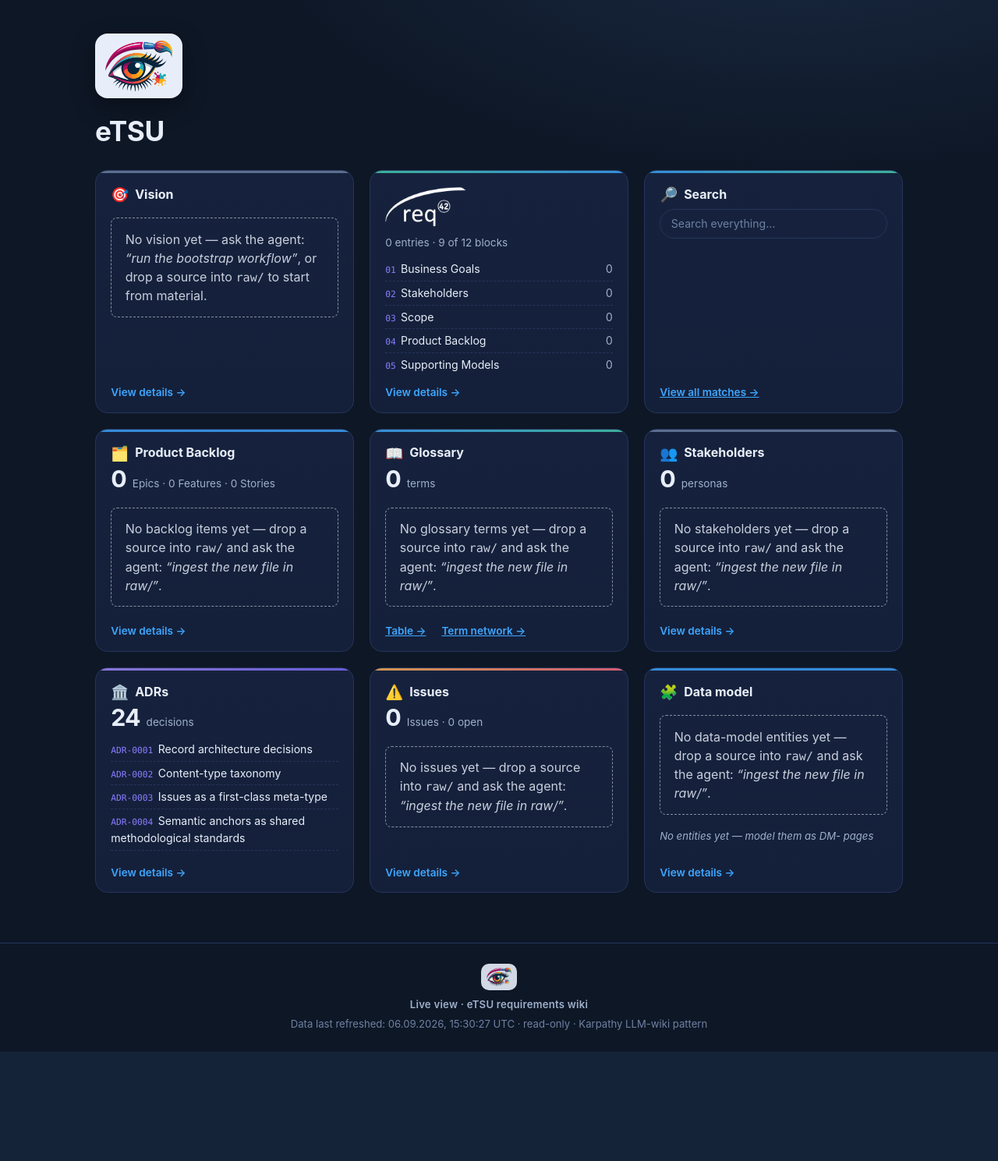
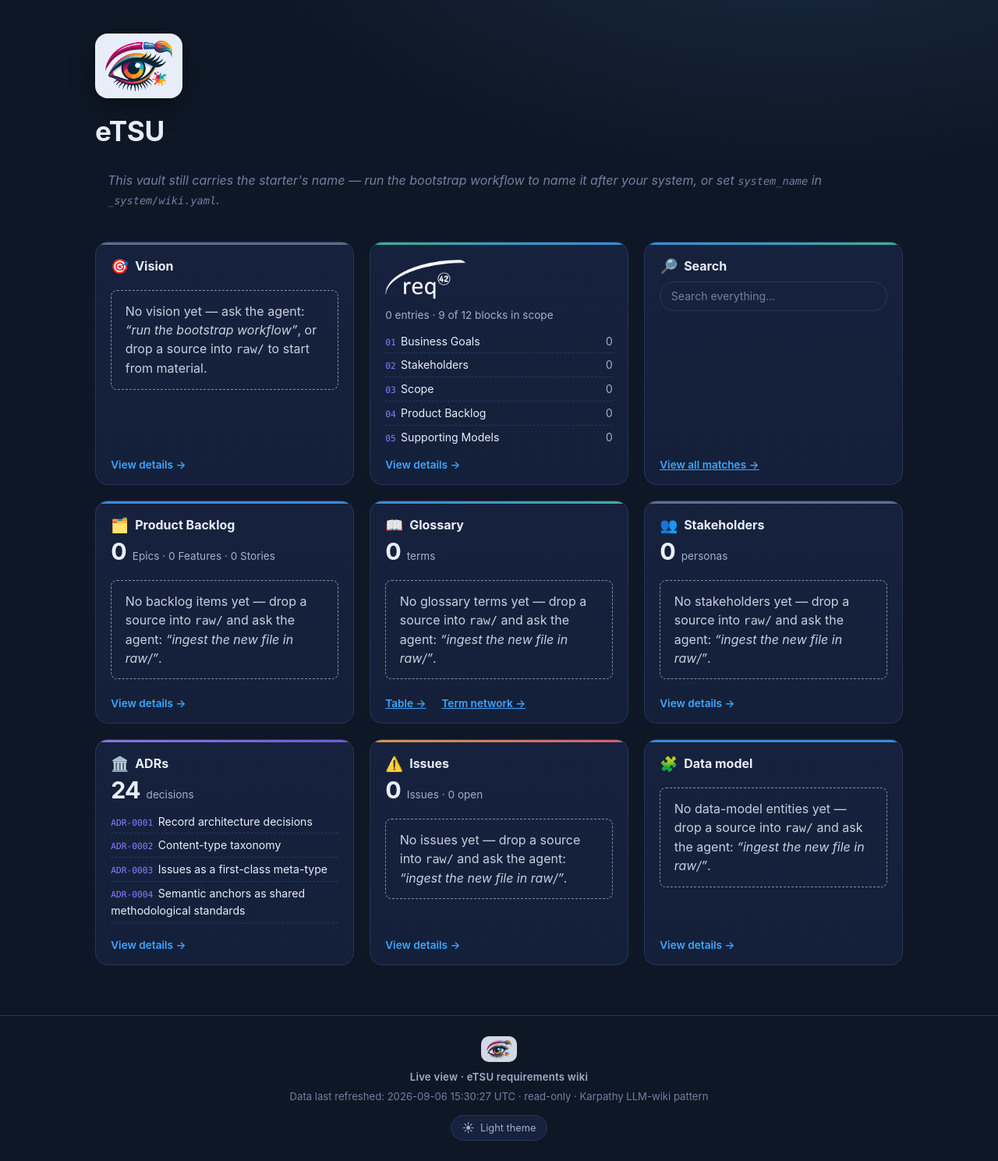
Before and after one commit to arc42/eTSU, a Flask app: page / in a window 1280 px wide. Shown: the whole page at 78% size. Before the commit the page ends 1349 px from the top, so only its background shows below. Run offline with Flask 3, Linux system fonts and the light colour scheme; data that the repository does not hold is empty; some libraries are stand-ins or nearby versions.

Commit message:
fix(dashboard): rendering and copy defects on the projector (S5, S6, S11, S13, S14, S16, S18, S19, S20)
* S5 — five ADRs (0017, 0019-0022) carried `Date:` + `## Status` + the value on
  the next line instead of the house `- **Status:** … / - **Date:** …`, so
  /adrs showed them as `unknown` / `—` and the status filter gained a spurious
  category. Normalised; all 24 ADRs now read `accepted` with a real date.

* S19 — ADR headings are read as raw text, so six titles reached /adrs and the
  home tile with markdown visible: `Content type **Goal** …`, `Slim provenance
  records in \`raw/sources/\``. `load_adrs()` now strips inline markdown from
  the title; the rendered ADR body is unchanged.

* S6 — the empty Data-model tile stacked two contradictory empty states ("No
  data-model entities yet — drop a source into raw/…" immediately followed by
  "No entities yet — model them as DM- pages"). The tile now carries an
  explicit entity count and shows the shared empty state alone.

* S11 — the footer read "06.09.2026", which an international audience reads as
  9 June. Now `%Y-%m-%d`, and the TZ default is UTC rather than Europe/Berlin
  in both app.py and compose.yaml.

* S16 — "9 of 12 blocks" sat next to "0 entries" on the empty home page, where
  it read as nine blocks already filled. Now "9 of 12 blocks in scope".

* S18 — the /stakeholders page heading, title and breadcrumb were singular
  "Stakeholder" (German plural is identical) while the tile, nav and
  _system/index.md say "Stakeholders".

* S20 — shipping `system_name: "eTSU"` made `system_name_set` True on a fresh
  clone, so the home page lost the hint that pointed at bootstrap step 1 —
  which is precisely "replace the shipped name". `wiki_config()` now also
  reports `system_name_is_shipped`, and the hero shows a third state asking
  the group to name the vault after their own system.

* S13 — `localeCompare(…, 'de')` on English content in glossary.html,
  search.html and data_model.html; now 'en'.

* S14 — the last German code comment ("Bewusst weggelassen").

New tests/test_adr_metadata.py reads the real `_system/adr/` and asserts every
ADR parses to a known status, a real date and a title free of raw markdown;
mutation-checked against both defects. test_wiki_config.py covers the new
three-state naming flag.

Co-Authored-By: Claude Opus 5 <noreply@anthropic.com>
Claude-Session: https://claude.ai/code/session_013K4BFcVdpe7pfftrR31UxH

```diff
--- a/_system/adr/0019-data-model-product-and-sum-types.md
+++ b/_system/adr/0019-data-model-product-and-sum-types.md
@@ -1,10 +1,7 @@
 # ADR-0019: Data-Model stereotypes — product types and sum types
 
-Date: 2026-05-28
-
-## Status
-
-Accepted
+- **Status:** accepted
+- **Date:** 2026-05-28
 
 ## Context
 
--- a/_system/apps/dashboard/app.py
+++ b/_system/apps/dashboard/app.py
@@ -29,7 +29,7 @@ mimetypes.add_type("image/webp", ".webp")
 app = Flask(__name__)
 
 # Timezone for the "last refreshed" footer; honours the container's TZ env.
-DISPLAY_TZ = os.environ.get("TZ", "Europe/Berlin")
+DISPLAY_TZ = os.environ.get("TZ", "UTC")
 
 
 @app.context_processor
@@ -40,7 +40,8 @@ def inject_refresh_time():
         tz = ZoneInfo(DISPLAY_TZ)
     except (ZoneInfoNotFoundError, ValueError):
         tz = None
-    return {"refreshed_at": datetime.now(tz).strftime("%d.%m.%Y, %H:%M:%S %Z").strip()}
+    # ISO-ish and locale-free: "06.09.2026" reads as 9 June to half the room.
+    return {"refreshed_at": datetime.now(tz).strftime("%Y-%m-%d %H:%M:%S %Z").strip()}
 
 # Root of the wiki layer. In Docker this is a read-only bind mount at /wiki;
 # for local runs it falls back to the repo's wiki/ folder (4 levels up from
@@ -63,15 +64,22 @@ CONFIG_PATH = Path(_env_cfg) if _env_cfg else Path(__file__).resolve().parents[2
 
 DEFAULT_SYSTEM_NAME = "Requirements Wiki"
 
+# The name `_system/wiki.yaml` ships with. bootstrap.md step 1 tells the group
+# to REPLACE it with their own system's name, so while it is still in place the
+# vault is named but not yet bootstrapped — the home page says so.
+SHIPPED_SYSTEM_NAME = "eTSU"
+
 
 def wiki_config() -> dict:
     """Project identity from `_system/wiki.yaml`.
 
     Returns `system_name` (never empty — falls back to DEFAULT_SYSTEM_NAME),
-    `system_name_set` (False while the vault is still unnamed, so views can
-    show a "name your system" hint) and `tagline`. A missing, empty or
-    malformed file yields the defaults rather than an error: an unnamed vault
-    is the normal state on day one.
+    `system_name_set` (False while the vault is still unnamed),
+    `system_name_is_shipped` (True while it still reads `eTSU`, the starter's
+    own name — bootstrap.md step 1 is to replace it) and `tagline`. The two
+    flags let the home page prompt for the right next step in all three
+    states. A missing, empty or malformed file yields the defaults rather than
+    an error: an unnamed vault is the normal state on day one.
     """
     try:
         data = yaml.safe_load(CONFIG_PATH.read_text(encoding="utf-8")) or {}
@@ -83,6 +91,7 @@ def wiki_config() -> dict:
     return {
         "system_name": name or DEFAULT_SYSTEM_NAME,
         "system_name_set": bool(name),
+        "system_name_is_shipped": name == SHIPPED_SYSTEM_NAME,
         "tagline": str(data.get("tagline") or "").strip(),
     }
 
@@ -326,6 +335,17 @@ ADR_STATUS_RE = re.compile(r"\*\*Status:\*\*\s*(.+?)\s*$", re.MULTILINE)
 ADR_DATE_RE = re.compile(r"\*\*Date:\*\*\s*(.+?)\s*$", re.MULTILINE)
 
 
+_INLINE_MD_RE = re.compile(r"\*\*(?P<b>[^*]+)\*\*|`(?P<c>[^`]+)`|\*(?P<i>[^*]+)\*")
+
+
+def _strip_inline_markdown(text: str) -> str:
+    """ADR headings are read as raw text, not rendered, so `**bold**` and
+    `` `code` `` reached the /adrs list and the home tile with their asterisks
+    and backticks on screen. Titles are plain text there."""
+    return _INLINE_MD_RE.sub(lambda m: m.group("b") or m.group("c") or m.group("i"),
+                             text).strip()
+
+
 def _normalize_adr_status(raw: str) -> str:
     """Collapse 'superseded by ADR-0007' etc. to a single filterable keyword."""
     s = raw.strip().lower()
@@ -349,7 +369,7 @@ def load_adrs() -> list[dict]:
         hm = ADR_HEADING_RE.search(text)
         if not hm or "NNNN" in hm.group(1):
             continue
-        adr_id, title = hm.group(1), hm.group(2)
+        adr_id, title = hm.group(1), _strip_inline_markdown(hm.group(2))
         sm, dm = ADR_STATUS_RE.search(text), ADR_DATE_RE.search(text)
         status_raw = sm.group(1).strip() if sm else ""
         date = dm.group(1).strip() if dm else ""
@@ -1246,7 +1266,7 @@ def index():
             "key": "req42", "label": "req42", "href": "/req42",
             "count": req42_total, "unit": "entries", "logo": "req42-logo-white.png",
             "rows": req42_rows, "active": True,
-            "sub": f"{req42_in_scope} of 12 blocks",
+            "sub": f"{req42_in_scope} of 12 blocks in scope",
         },
         {
             "key": "search", "label": "Search", "href": "/search", "icon": "🔎",
@@ -1283,8 +1303,11 @@ def index():
             "key": "data-model", "label": "Data model", "href": "/data-model",
             "icon": "🧩", "active": True,
             "diagram": build_data_model_kind_diagram(),
-            "claim": (f"{n_entities} entities" if n_entities else
-                      "No entities yet — model them as DM- pages"),
+            # Empty -> no claim at all: index.html renders the shared empty
+            # state, and a second "No entities yet" line under it read as two
+            # contradictory messages stacked on one tile.
+            "claim": (f"{n_entities} entities" if n_entities else ""),
+            "entities": n_entities,
         },
     ]
     needs_mermaid = any(t.get("diagram") for t in tiles)
@@ -1528,7 +1551,7 @@ def build_data_model_kind_diagram() -> str | None:
 # Section/callout extractors for the /data-model catalog: each DM page is
 # rendered as bold-led sections (**Purpose.**, **Attributes.**, **Relationships.**,
 # **Invariants / rules.** …) plus 0..n `> [!note] X` callouts (Open points,
-# Bewusst weggelassen). Order from the file is preserved so the on-page detail
+# deliberately omitted). Order from the file is preserved so the on-page detail
 # reads the same as the markdown source.
 
 _DM_SECTION_RE = re.compile(
--- a/_system/apps/dashboard/compose.yaml
+++ b/_system/apps/dashboard/compose.yaml
@@ -10,7 +10,7 @@ services:
     container_name: tsu-demo-dashboard
     environment:
       # timezone for the "last refreshed" footer
-      TZ: "${TZ:-Europe/Berlin}"
+      TZ: "${TZ:-UTC}"
       WIKI_CONFIG: "/config/wiki.yaml"
     ports:
       - "8080:8000"
--- a/_system/apps/dashboard/static/style.css
+++ b/_system/apps/dashboard/static/style.css
@@ -55,7 +55,8 @@
   --line: #d2ddec;
   --ink: #14213c;
   --ink-soft: #4c5c7a;
-  --ink-dim: #74849f;
+  --ink-dim: #5c6c87;         /* darker than the dark theme's dim ink: on a near-white
+                                  ground the original failed AA for footer text */
   --accent: #1667c4;           /* darkened from the dark theme's #3ea6ff: the
                                   bright blue fails contrast on white */
   --accent-2: #0f7f66;
--- a/_system/apps/dashboard/templates/base.html
+++ b/_system/apps/dashboard/templates/base.html
@@ -5,6 +5,18 @@
   <meta name="viewport" content="width=device-width, initial-scale=1">
   <title>{% block title %}Dashboard{% endblock %} · {{ system_name }}</title>
   <link rel="icon" type="image/png" href="{{ url_for('static', filename='etsu-favicon.png') }}">
+  <script>
+  // Theme, stamped before the stylesheet paints. Inline and in <head> on
+  // purpose: an external file is a second round-trip, and the flash of dark
+  // chrome before a light page settles is exactly what this prevents.
+  // Dark is the default — the dashboard is made to be projected.
+  (function () {
+    try {
+      var t = localStorage.getItem("etsu-theme");
+      if (t === "light" || t === "dark") document.documentElement.setAttribute("data-theme", t);
+    } catch (e) {}   // private mode or blocked storage: fall through to dark
+  })();
+  </script>
   <link rel="stylesheet" href="{{ url_for('static', filename='style.css') }}">
 </head>
 <body>
@@ -19,6 +31,10 @@
     <img class="foot-mark" src="{{ url_for('static', filename='etsu-mark.png') }}" alt="">
     <div class="foot-title">Live view · {{ system_name }} requirements wiki</div>
     <div class="foot-sub">Data last refreshed: {{ refreshed_at }} · read-only · Karpathy LLM-wiki pattern</div>
+    <button type="button" class="theme-toggle" id="theme-toggle">
+      <span class="theme-toggle-icon" aria-hidden="true">&#9728;</span>
+      <span class="theme-toggle-label">Light theme</span>
+    </button>
   </footer>
   {% block scripts %}{% endblock %}
   <script>
@@ -42,6 +58,38 @@
       if (navigator.sendBeacon) { navigator.sendBeacon("/leaving"); }
     });
   })();
+
+  // Theme switch. The palette itself is pure CSS custom properties, so the
+  // swap is one attribute on <html>; the only thing that does not follow is
+  // mermaid, which bakes its colours into the SVG when it renders. _mermaid.html
+  // publishes a re-render hook for that, and is absent on pages with no diagram.
+  (function () {
+    var root = document.documentElement;
+    var btn = document.getElementById("theme-toggle");
+    if (!btn) { return; }
+    var icon = btn.querySelector(".theme-toggle-icon");
+    var label = btn.querySelector(".theme-toggle-label");
+
+    function current() { return root.getAttribute("data-theme") === "light" ? "light" : "dark"; }
+
+    // The button always advertises where a click goes, not where you are.
+    function paint() {
+      var next = current() === "light" ? "dark" : "light";
+      icon.innerHTML = next === "light" ? "&#9728;" : "&#9790;";   // sun / moon
+      label.textContent = next === "light" ? "Light theme" : "Dark theme";
+      btn.setAttribute("title", "Switch to the " + next + " theme");
+    }
+
+    btn.addEventListener("click", function () {
+      var next = current() === "light" ? "dark" : "light";
+      root.setAttribute("data-theme", next);
+      try { localStorage.setItem("etsu-theme", next); } catch (e) {}
+      paint();
+      if (window.ETSU_RERENDER_MERMAID) { window.ETSU_RERENDER_MERMAID(next); }
+    });
+
+    paint();
+  })();
   </script>
 </body>
 </html>
--- a/_system/apps/dashboard/templates/data_model.html
+++ b/_system/apps/dashboard/templates/data_model.html
@@ -117,7 +117,7 @@
       rows.sort((a, b) => {
         const av = key(a.children[idx]); const bv = key(b.children[idx]);
         if (numeric) return asc ? (Number(av) - Number(bv)) : (Number(bv) - Number(av));
-        return asc ? av.localeCompare(bv, 'de') : bv.localeCompare(av, 'de');
+        return asc ? av.localeCompare(bv, 'en') : bv.localeCompare(av, 'en');
       });
       ths.forEach(h => h.classList.remove('sort-asc', 'sort-desc'));
       th.classList.add(asc ? 'sort-asc' : 'sort-desc');
--- a/_system/apps/dashboard/templates/index.html
+++ b/_system/apps/dashboard/templates/index.html
@@ -9,6 +9,11 @@
   {% if not system_name_set %}
   <p class="lead empty-hint">This vault has no name yet — run the bootstrap
     workflow, or set <code>system_name</code> in <code>_system/wiki.yaml</code>.</p>
+  {% elif system_name_is_shipped %}
+  {# still the starter's own name: bootstrap step 1 has not been done yet #}
+  <p class="lead empty-hint">This vault still carries the starter's name — run
+    the bootstrap workflow to name it after <em>your</em> system, or set
+    <code>system_name</code> in <code>_system/wiki.yaml</code>.</p>
   {% endif %}
 </header>
 
@@ -48,7 +53,7 @@
     <figure class="tile-mini-diagram">
       <pre class="mermaid">{{ t.diagram }}</pre>
     </figure>
-    {% elif t.claim and t.claim.startswith('No entities') %}
+    {% elif not t.entities %}
     {{ empty_state("data-model entities") }}
     {% endif %}
     {% if t.claim %}<p class="tile-dm-claim">{{ t.claim }}</p>{% endif %}
--- a/_system/apps/dashboard/templates/search.html
+++ b/_system/apps/dashboard/templates/search.html
@@ -98,7 +98,7 @@
       });
       // rank by relevance, then by body frequency, then alphabetically
       scored.sort((a, b) => b[0] - a[0] || b[1] - a[1]
-        || a[2].dataset.title.localeCompare(b[2].dataset.title, 'de'));
+        || a[2].dataset.title.localeCompare(b[2].dataset.title, 'en'));
       scored.forEach(([r, , el]) => { el.hidden = false; setScore(el, r); list.appendChild(el); shown++; });
     } else if (browsing) {                               // facet browse, no query
       allResults.forEach(el => {
--- a/_system/apps/dashboard/templates/stakeholders.html
+++ b/_system/apps/dashboard/templates/stakeholders.html
@@ -1,10 +1,10 @@
 {% extends "base.html" %}
-{% block title %}Stakeholder{% endblock %}
-{% block crumbs %}<nav class="crumbs"><a href="/">Overview</a> <span>/</span> Stakeholder</nav>{% endblock %}
+{% block title %}Stakeholders{% endblock %}
+{% block crumbs %}<nav class="crumbs"><a href="/">Overview</a> <span>/</span> Stakeholders</nav>{% endblock %}
 {% set lvl = {'high': 'high', 'medium': 'medium', 'low': 'low'} %}
 {% from "_empty.html" import empty_state %}
 {% block content %}
-<h1 class="page-h1">Stakeholder <span class="count-pill">{{ total }} personas</span></h1>
+<h1 class="page-h1">Stakeholders <span class="count-pill">{{ total }} personas</span></h1>
 <p class="lead">Simplified personas: goals, concerns, influence, and interest.</p>
 
 {% if rows %}
```
Also changed, not shown: _system/adr/0017-functional-requirement-lane-field.md (+2 -5 lines), _system/adr/0020-master-data-as-configuration.md (+2 -5 lines), _system/adr/0021-file-format-specs-at-boundary-owner.md (+2 -5 lines), _system/adr/0022-dashboard-self-shutdown-lifecycle.md (+2 -5 lines), _system/apps/dashboard/templates/_mermaid.html (+27 -3 lines), _system/apps/dashboard/templates/glossary.html (+4 -4 lines), _system/apps/dashboard/tests/test_adr_metadata.py (added, +77 -0 lines), _system/apps/dashboard/tests/test_wiki_config.py (+19 -0 lines).
